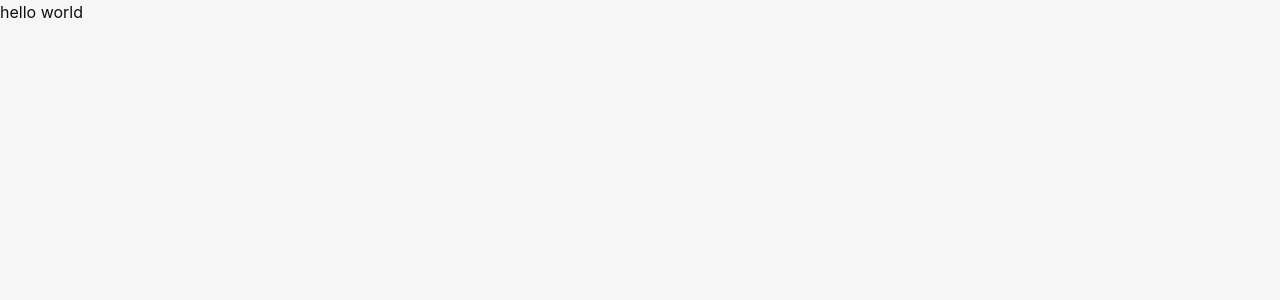
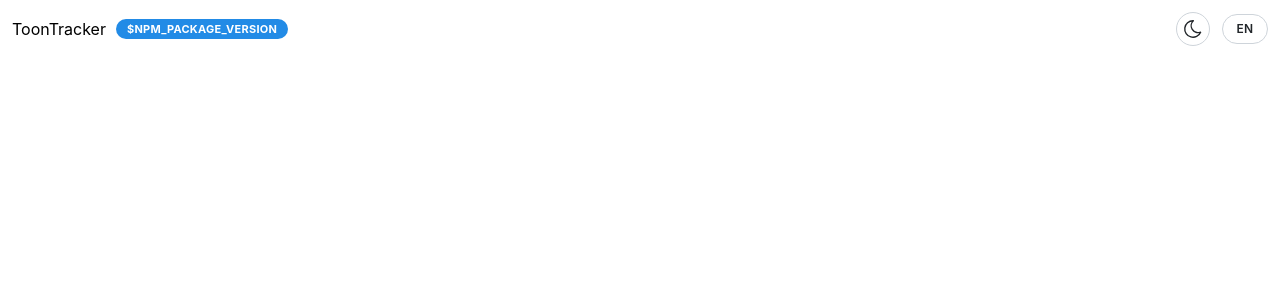
Before and after one commit to robin-deruyck/toon-tracker, a React (Vite) app: page / in a window 1280 px wide. Shown: the top 300 px of the page. Built offline with nearby package versions, Linux system fonts and the light colour scheme.

Commit message:
feat: implement header with dark mode switch and language switch

```diff
--- a/src/App.tsx
+++ b/src/App.tsx
@@ -1,7 +1,16 @@
 import './App.css'
+import { ModalsProvider } from '@mantine/modals'
+import { MantineProvider } from '@mantine/core'
+import { Header } from '@/components/Header'
 
 export const App = () => {
   return (
-    <div>hello world</div>
+    <MantineProvider>
+      <ModalsProvider>
+        <div className="main-container">
+          <Header />
+        </div>
+      </ModalsProvider>
+    </MantineProvider>
   )
 }
--- /dev/null
+++ b/src/components/DarkModeSwitchButton/DarkModeSwitchButton.module.css
@@ -0,0 +1,4 @@
+.icon {
+  width: rem(22px);
+  height: rem(22px);
+}
--- /dev/null
+++ b/src/components/DarkModeSwitchButton/DarkModeSwitchButton.translate.ts
@@ -0,0 +1,4 @@
+export const darkModeSwitchButtonTranslate = {
+  ariaLabelToDark: 'app.header.dark_mode_button.aria_label_to_dark',
+  ariaLabelToLight: 'app.header.dark_mode_button.aria_label_to_light'
+}
--- /dev/null
+++ b/src/components/DarkModeSwitchButton/DarkModeSwitchButton.tsx
@@ -0,0 +1,30 @@
+import cx from 'clsx'
+import { ActionIcon, useComputedColorScheme, useMantineColorScheme } from '@mantine/core'
+import { IconMoon, IconSun } from '@tabler/icons-react'
+import classes from './DarkModeSwitchButton.module.css'
+import { useTranslate } from '@/i18n/useTranslate.ts'
+import { darkModeSwitchButtonTranslate } from '@/components/DarkModeSwitchButton/DarkModeSwitchButton.translate.ts'
+
+export const DarkModeSwitchButton = () => {
+  const { setColorScheme } = useMantineColorScheme()
+  const computedColorScheme = useComputedColorScheme('light', { getInitialValueInEffect: true })
+  const isLightmode = computedColorScheme === 'light'
+  const toggleMode = () => setColorScheme(isLightmode ? 'dark' : 'light')
+  const Icon = isLightmode ? IconMoon : IconSun
+
+  const { ariaLabelToDark, ariaLabelToLight } = useTranslate(darkModeSwitchButtonTranslate)
+  return (
+    <ActionIcon
+      onClick={toggleMode}
+      variant="default"
+      size="lg"
+      radius="xl"
+      aria-label={isLightmode ? ariaLabelToDark : ariaLabelToLight}
+    >
+      <Icon
+        className={cx(classes.icon)}
+        stroke={1.5}
+      />
+    </ActionIcon>
+  )
+}
--- /dev/null
+++ b/src/components/DarkModeSwitchButton/index.ts
@@ -0,0 +1 @@
+export { DarkModeSwitchButton } from './DarkModeSwitchButton.tsx'
--- /dev/null
+++ b/src/components/Header/Header.tsx
@@ -0,0 +1,22 @@
+import { Badge, Flex, Group, Text } from '@mantine/core'
+import { LanguageSelector } from '../LanguageSelector'
+import { DarkModeSwitchButton } from '../DarkModeSwitchButton'
+
+export const Header = () => {
+  return (
+    <Flex
+      justify="space-between"
+      align="center"
+    >
+      <Group gap="xs">
+        <Text>ToonTracker</Text>
+        <Badge>{import.meta.env.VITE_REACT_APP_VERSION}</Badge>
+      </Group>
+
+      <Group gap="sm">
+        <DarkModeSwitchButton />
+        <LanguageSelector />
+      </Group>
+    </Flex>
+  )
+}
--- /dev/null
+++ b/src/components/Header/index.ts
@@ -0,0 +1 @@
+export { Header } from './Header.tsx'
--- /dev/null
+++ b/src/components/LanguageSelector/LanguageSelector.translate.ts
@@ -0,0 +1,6 @@
+export const languageSelectorTranslate = {
+  ariaLabelSelectedEnglish: 'app.header.language_selector.selected.english',
+  ariaLabelSelectedFrench: 'app.header.language_selector.selected.french',
+  ariaLabelSelectEnglish: 'app.header.language_selector.select.english',
+  ariaLabelSelectFrench: 'app.header.language_selector.select.french'
+}
--- /dev/null
+++ b/src/components/LanguageSelector/LanguageSelector.tsx
@@ -0,0 +1,47 @@
+import { Button, Menu } from '@mantine/core'
+import { useTranslation } from 'react-i18next'
+import { languageSelectorTranslate } from '@/components/LanguageSelector/LanguageSelector.translate.ts'
+import { useTranslate } from '@/i18n/useTranslate.ts'
+
+export const LanguageSelector = () => {
+  const { i18n } = useTranslation()
+  // i18n.language == 4 digits language (fr-FR)
+  const language = i18n.language?.toUpperCase().split('-')[0] ?? 'EN'
+  const { ariaLabelSelectFrench, ariaLabelSelectEnglish, ariaLabelSelectedEnglish, ariaLabelSelectedFrench } =
+    useTranslate(languageSelectorTranslate)
+
+  return (
+    <Menu
+      width={260}
+      position="bottom-end"
+      transitionProps={{ transition: 'pop-top-right' }}
+      trigger="click-hover"
+      withinPortal
+    >
+      <Menu.Target>
+        <Button
+          variant="default"
+          size="xs"
+          radius="xl"
+          aria-label={language === 'EN' ? ariaLabelSelectedEnglish : ariaLabelSelectedFrench}
+        >
+          {language}
+        </Button>
+      </Menu.Target>
+      <Menu.Dropdown>
+        <Menu.Item
+          aria-label={ariaLabelSelectFrench}
+          onClick={() => i18n.changeLanguage('fr')}
+        >
+          FR
+        </Menu.Item>
+        <Menu.Item
+          aria-label={ariaLabelSelectEnglish}
+          onClick={() => i18n.changeLanguage('en')}
+        >
+          EN
+        </Menu.Item>
+      </Menu.Dropdown>
+    </Menu>
+  )
+}
--- /dev/null
+++ b/src/components/LanguageSelector/index.ts
@@ -0,0 +1 @@
+export { LanguageSelector } from './LanguageSelector.tsx'
--- a/src/main.tsx
+++ b/src/main.tsx
@@ -3,8 +3,11 @@ import ReactDOM from 'react-dom/client'
 import { App } from './App'
 import '@mantine/core/styles.css'
 import '@mantine/dates/styles.css'
+import { setupI18n } from '@/i18n/setup.ts'
 
 const boot = async () => {
+  await setupI18n()
+
   ReactDOM.createRoot(document.getElementById('root') as HTMLElement).render(
     <React.StrictMode>
       <App />
```
